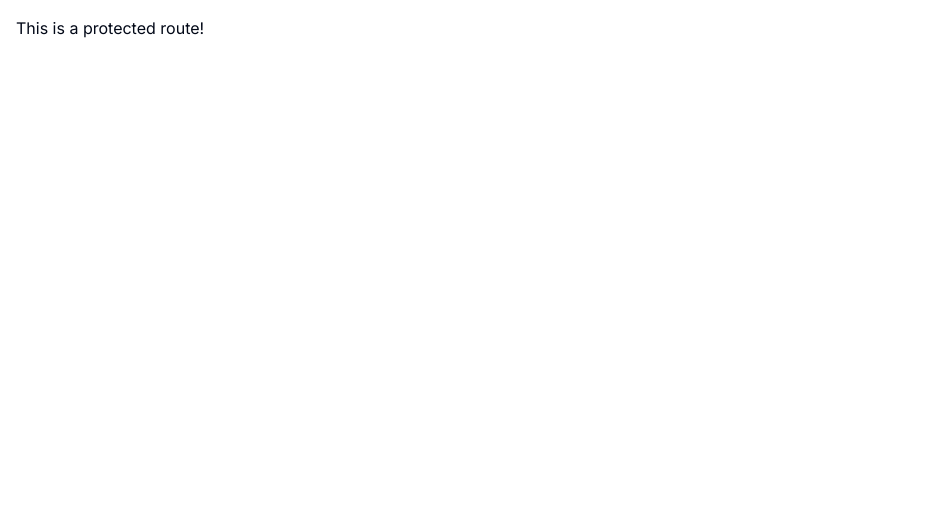
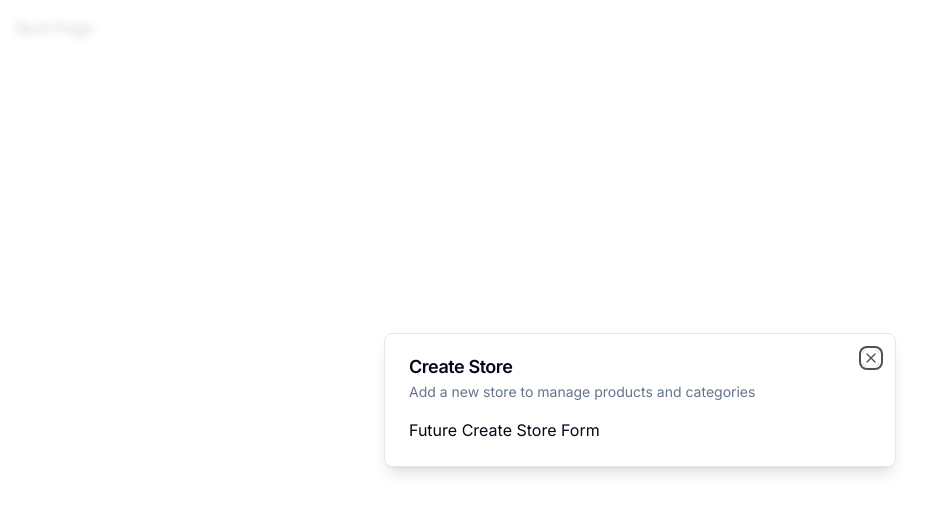
Before and after one commit to desmondyst/ecommerce-admin, a Next.js app: page / in a window 1280 px wide. Shown: the top 512 px of the page, without its empty margins (0-940 px from the left). Built offline with nearby package versions, Linux system fonts and the light colour scheme.

Commit message:
:sparkles: [add modal component]

```diff
--- a/app/(root)/page.tsx
+++ b/app/(root)/page.tsx
@@ -1,13 +1,21 @@
-import { Button } from "@/components/ui/button";
-import { UserButton } from "@clerk/nextjs";
+"use client";
+
+import { Modal } from "@/components/ui/modal";
+import { useStoreModal } from "@/hooks/use-store-modal";
+import { useEffect } from "react";
 
 const SetupPage = () => {
-    return (
-        <div className="p-4">
-            <UserButton afterSignOutUrl="/" />
-            This is a protected route!
-        </div>
-    );
+    const onOpen = useStoreModal((state) => state.onOpen);
+    const isOpen = useStoreModal((state) => state.isOpen);
+
+    // if visited from root, we don't want to allow closing of modal
+    useEffect(() => {
+        if (!isOpen) {
+            onOpen();
+        }
+    }, [isOpen, onOpen]);
+
+    return <div className="p-4">Root Page</div>;
 };
 
 export default SetupPage;
--- a/app/layout.tsx
+++ b/app/layout.tsx
@@ -1,6 +1,9 @@
-import "./globals.css";
 import { Inter } from "next/font/google";
 import { ClerkProvider } from "@clerk/nextjs";
+
+import { ModalProvider } from "@/providers/model-provider";
+
+import "./globals.css";
 
 const inter = Inter({ subsets: ["latin"] });
 
@@ -17,7 +20,10 @@
     return (
         <ClerkProvider>
             <html lang="en">
-                <body className={inter.className}>{children}</body>
+                <body className={inter.className}>
+                    <ModalProvider />
+                    {children}
+                </body>
             </html>
         </ClerkProvider>
     );
--- /dev/null
+++ b/components/modals/store-modal.tsx
@@ -0,0 +1,19 @@
+"use client";
+
+import { Modal } from "@/components/ui/modal";
+import { useStoreModal } from "@/hooks/use-store-modal";
+
+export const StoreModal = () => {
+    const storeModal = useStoreModal();
+
+    return (
+        <Modal
+            title="Create Store"
+            description="Add a new store to manage products and categories"
+            isOpen={storeModal.isOpen}
+            onClose={storeModal.onClose}
+        >
+            Future Create Store Form
+        </Modal>
+    );
+};
--- /dev/null
+++ b/components/ui/dialog.tsx
@@ -0,0 +1,122 @@
+"use client"
+
+import * as React from "react"
+import * as DialogPrimitive from "@radix-ui/react-dialog"
+import { X } from "lucide-react"
+
+import { cn } from "@/lib/utils"
+
+const Dialog = DialogPrimitive.Root
+
+const DialogTrigger = DialogPrimitive.Trigger
+
+const DialogPortal = DialogPrimitive.Portal
+
+const DialogClose = DialogPrimitive.Close
+
+const DialogOverlay = React.forwardRef<
+  React.ElementRef<typeof DialogPrimitive.Overlay>,
+  React.ComponentPropsWithoutRef<typeof DialogPrimitive.Overlay>
+>(({ className, ...props }, ref) => (
+  <DialogPrimitive.Overlay
+    ref={ref}
+    className={cn(
+      "fixed inset-0 z-50 bg-background/80 backdrop-blur-sm data-[state=open]:animate-in data-[state=closed]:animate-out data-[state=closed]:fade-out-0 data-[state=open]:fade-in-0",
+      className
+    )}
+    {...props}
+  />
+))
+DialogOverlay.displayName = DialogPrimitive.Overlay.displayName
+
+const DialogContent = React.forwardRef<
+  React.ElementRef<typeof DialogPrimitive.Content>,
+  React.ComponentPropsWithoutRef<typeof DialogPrimitive.Content>
+>(({ className, children, ...props }, ref) => (
+  <DialogPortal>
+    <DialogOverlay />
+    <DialogPrimitive.Content
+      ref={ref}
+      className={cn(
+        "fixed left-[50%] top-[50%] z-50 grid w-full max-w-lg translate-x-[-50%] translate-y-[-50%] gap-4 border bg-background p-6 shadow-lg duration-200 data-[state=open]:animate-in data-[state=closed]:animate-out data-[state=closed]:fade-out-0 data-[state=open]:fade-in-0 data-[state=closed]:zoom-out-95 data-[state=open]:zoom-in-95 data-[state=closed]:slide-out-to-left-1/2 data-[state=closed]:slide-out-to-top-[48%] data-[state=open]:slide-in-from-left-1/2 data-[state=open]:slide-in-from-top-[48%] sm:rounded-lg",
+        className
+      )}
+      {...props}
+    >
+      {children}
+      <DialogPrimitive.Close className="absolute right-4 top-4 rounded-sm opacity-70 ring-offset-background transition-opacity hover:opacity-100 focus:outline-none focus:ring-2 focus:ring-ring focus:ring-offset-2 disabled:pointer-events-none data-[state=open]:bg-accent data-[state=open]:text-muted-foreground">
+        <X className="h-4 w-4" />
+        <span className="sr-only">Close</span>
+      </DialogPrimitive.Close>
+    </DialogPrimitive.Content>
+  </DialogPortal>
+))
+DialogContent.displayName = DialogPrimitive.Content.displayName
+
+const DialogHeader = ({
+  className,
+  ...props
+}: React.HTMLAttributes<HTMLDivElement>) => (
+  <div
+    className={cn(
+      "flex flex-col space-y-1.5 text-center sm:text-left",
+      className
+    )}
+    {...props}
+  />
+)
+DialogHeader.displayName = "DialogHeader"
+
+const DialogFooter = ({
+  className,
+  ...props
+}: React.HTMLAttributes<HTMLDivElement>) => (
+  <div
+    className={cn(
+      "flex flex-col-reverse sm:flex-row sm:justify-end sm:space-x-2",
+      className
+    )}
+    {...props}
+  />
+)
+DialogFooter.displayName = "DialogFooter"
+
+const DialogTitle = React.forwardRef<
+  React.ElementRef<typeof DialogPrimitive.Title>,
+  React.ComponentPropsWithoutRef<typeof DialogPrimitive.Title>
+>(({ className, ...props }, ref) => (
+  <DialogPrimitive.Title
+    ref={ref}
+    className={cn(
+      "text-lg font-semibold leading-none tracking-tight",
+      className
+    )}
+    {...props}
+  />
+))
+DialogTitle.displayName = DialogPrimitive.Title.displayName
+
+const DialogDescription = React.forwardRef<
+  React.ElementRef<typeof DialogPrimitive.Description>,
+  React.ComponentPropsWithoutRef<typeof DialogPrimitive.Description>
+>(({ className, ...props }, ref) => (
+  <DialogPrimitive.Description
+    ref={ref}
+    className={cn("text-sm text-muted-foreground", className)}
+    {...props}
+  />
+))
+DialogDescription.displayName = DialogPrimitive.Description.displayName
+
+export {
+  Dialog,
+  DialogPortal,
+  DialogOverlay,
+  DialogClose,
+  DialogTrigger,
+  DialogContent,
+  DialogHeader,
+  DialogFooter,
+  DialogTitle,
+  DialogDescription,
+}
--- /dev/null
+++ b/components/ui/modal.tsx
@@ -0,0 +1,43 @@
+"use client";
+
+import {
+    Dialog,
+    DialogContent,
+    DialogHeader,
+    DialogTitle,
+    DialogDescription,
+} from "@/components/ui/dialog";
+
+interface ModalProps {
+    title: string;
+    description: string;
+    isOpen: boolean;
+    onClose: () => void;
+    children?: React.ReactNode;
+}
+
+//  It is a React functional component that takes props conforming to the ModalProps interface.
+export const Modal: React.FC<ModalProps> = ({
+    title,
+    description,
+    isOpen,
+    onClose,
+    children,
+}) => {
+    const onChange = (open: boolean) => {
+        if (!open) {
+            onClose();
+        }
+    };
+    return (
+        <Dialog open={isOpen} onOpenChange={onChange}>
+            <DialogContent>
+                <DialogHeader>
+                    <DialogTitle>{title}</DialogTitle>
+                    <DialogDescription>{description}</DialogDescription>
+                </DialogHeader>
+                <div>{children}</div>
+            </DialogContent>
+        </Dialog>
+    );
+};
--- /dev/null
+++ b/hooks/use-store-modal.tsx
@@ -0,0 +1,14 @@
+import { create } from "zustand";
+
+interface useStoreModalStore {
+    isOpen: boolean;
+    onOpen: () => void;
+    onClose: () => void;
+}
+
+export const useStoreModal = create<useStoreModalStore>((set) => ({
+    // setting the default values
+    isOpen: false,
+    onOpen: () => set({ isOpen: true }),
+    onClose: () => set({ isOpen: false }),
+}));
--- a/package.json
+++ b/package.json
@@ -10,6 +10,7 @@
   },
   "dependencies": {
     "@clerk/nextjs": "^4.27.1",
+    "@radix-ui/react-dialog": "^1.0.5",
     "@radix-ui/react-slot": "^1.0.2",
     "@types/node": "20.9.2",
     "@types/react": "18.2.37",
@@ -27,6 +28,7 @@
     "tailwind-merge": "^2.0.0",
     "tailwindcss": "3.3.5",
     "tailwindcss-animate": "^1.0.7",
-    "typescript": "5.2.2"
+    "typescript": "5.2.2",
+    "zustand": "^4.4.6"
   }
 }
--- /dev/null
+++ b/providers/model-provider.tsx
@@ -0,0 +1,23 @@
+"use client";
+import { useEffect, useState } from "react";
+
+import { StoreModal } from "@/components/modals/store-modal";
+
+export const ModalProvider = () => {
+    const [isMounted, setIsMounted] = useState(false);
+
+    useEffect(() => {
+        setIsMounted(true);
+    }, []);
+
+    // if in server side, dont render modal, to prevent hydration error
+    if (!isMounted) {
+        return null;
+    }
+
+    return (
+        <>
+            <StoreModal />
+        </>
+    );
+};
```
Also changed, not shown: 1 other file (tests, documents, lock files or other folders).
